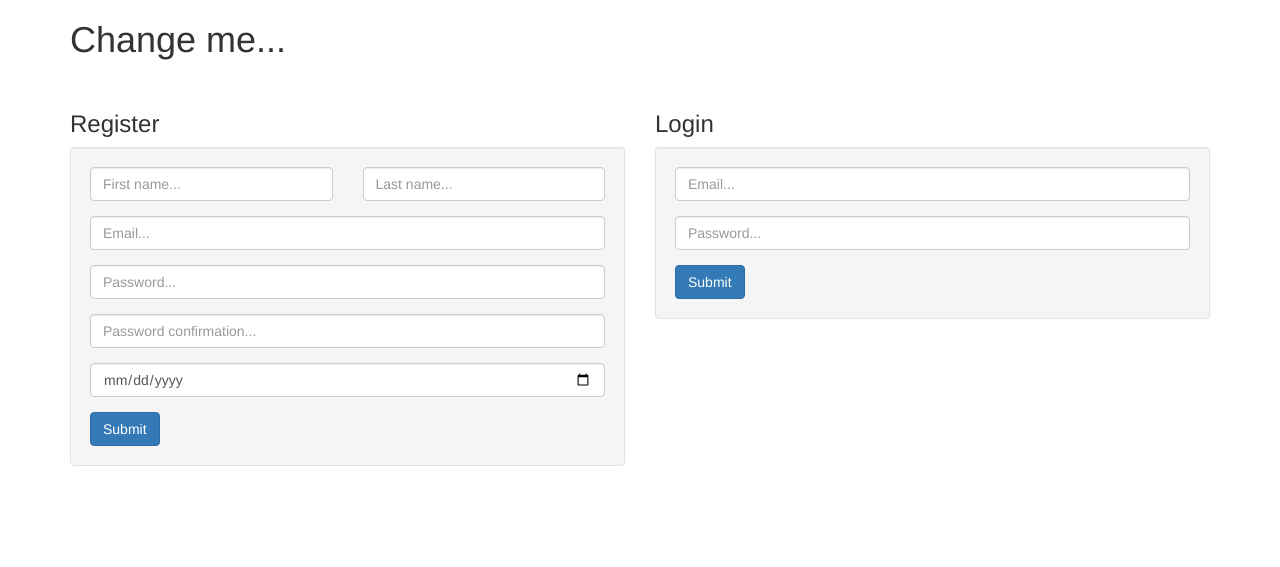
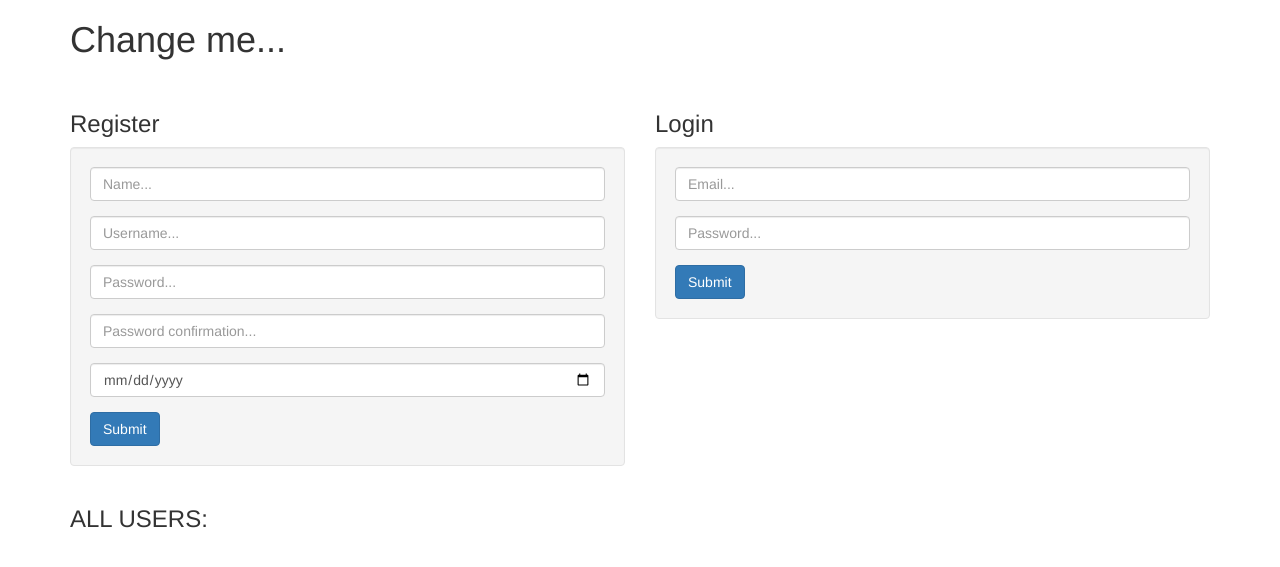
Before and after one commit to mpedersen2054/django_login_reg, a Django app: template apps/email_and_registration/templates/email_and_registration/index.html in a window 1280 px wide. Shown: the top 567 px of the page. Run offline with Django 3.2, Linux system fonts and the light colour scheme; the template is opened without the code that fills it: values that come from a table or form of the project are taken from there, others are empty; data comes from the database, SQL or seed files in the repository; parts of the project's set-up code (start-up, migrations or seed data) failed here and were passed over; some libraries are stand-ins or nearby versions.

Commit message:
update model, get user to create successfully

```diff
--- a/apps/email_and_registration/models.py
+++ b/apps/email_and_registration/models.py
@@ -1,9 +1,9 @@
 from __future__ import unicode_literals
 import re
 import bcrypt
-# from __future__ import unicode_literals
-
+from datetime import datetime
 from django.db import models
+from ..wish_items.models import WishItem
 
 class UserManager(models.Manager):
     def validate_register(self, registerData):
@@ -11,21 +11,22 @@ class UserManager(models.Manager):
         letter_only_regex = '^[a-zA-Z]+$'
         email_format_regex = '^\w+@[a-zA-Z_]+?\.[a-zA-Z]{2,3}$'
 
-        first_name_valid    = False
-        last_name_valid     = False
-        email_valid         = False
+        name_valid          = False
+        username_valid      = False
+        date_hired_valid    = False
         password_valid      = False
         password_conf_valid = False
         user_exists         = False
 
-        # first_name & last_name more than 2 chars, letters only
-        if re.match(letter_only_regex, registerData['first_name']) and len(registerData['first_name']) > 2:
-            first_name_valid = True
-        if re.match(letter_only_regex, registerData['last_name']) and len(registerData['last_name']) > 2:
-            last_name_valid = True
-        # email valid format & exists
-        if re.match(email_format_regex, registerData['email']) and len(registerData['email']) > 0:
-            email_valid = True
+        # 3 chars
+        if len(registerData['name']) > 3:
+            name_valid = True
+        if len(registerData['username']) > 3:
+            username_valid = True
+
+        if len(registerData['hired_at']) > 1:
+            date_hired_valid = True
+
         # password exists, more than 8 chars
         if len(registerData['password']) > 8:
             password_valid = True
@@ -34,16 +35,16 @@ class UserManager(models.Manager):
             password_conf_valid = True
 
         # check if email exists in the db
-        user = User.objects.filter(email=registerData['email'])
+        user = User.objects.filter(username=registerData['username'])
         if len(user) > 0:
             user_exists = True
 
-        if not first_name_valid:
-            errors.append('The first name was invalid. It needs to be only letters and at least 2 characters')
-        if not last_name_valid:
-            errors.append('The last name was invalid. It needs to be only letters and at least 2 characters')
-        if not email_valid:
-            errors.append('The email was not valid.')
+        if not name_valid:
+            errors.append('Your name must be at least 3 characters.')
+        if not username_valid:
+            errors.append('Username must be atleast 3 characters.')
+        if not date_hired_valid:
+            errors.append('Need to fill in a date.')
         if not password_valid:
             errors.append('The password was not valid.')
         if not password_conf_valid:
@@ -77,9 +78,9 @@ class UserManager(models.Manager):
             return False
         hashed = bcrypt.hashpw(userObj['password'].encode(), bcrypt.gensalt())
         user_obj = {
-            'first_name': userObj['first_name'],
-            'last_name':  userObj['last_name'],
-            'email':      userObj['email'],
+            'name':       userObj['name'],
+            'username':   userObj['username'],
+            'hired_at': userObj['hired_at'],
             'password':   hashed
         }
         return user_obj
@@ -89,12 +90,13 @@ class UserManager(models.Manager):
 
 # Create your models here.
 class User(models.Model):
-    first_name = models.CharField(max_length=50)
-    last_name  = models.CharField(max_length=50)
-    email      = models.CharField(max_length=50)
+    name       = models.CharField(max_length=255)
+    username   = models.CharField(max_length=255)
     password   = models.CharField(max_length=255)
+    hired_at   = models.DateTimeField(default=datetime.now)
     created_at = models.DateTimeField(auto_now_add=True)
     updated_at = models.DateTimeField(auto_now=True)
+    wish_items = models.ManyToManyField(WishItem)
     objects    = UserManager()
 
     # def __unicode__(self):
--- a/apps/email_and_registration/templates/email_and_registration/dashboard.html
+++ b/apps/email_and_registration/templates/email_and_registration/dashboard.html
@@ -29,7 +29,7 @@
   <div class="container">
     <div class="row">
       <div class="col-md-12">
-        <h1>Success! Welcome {{user.first_name}} {{user.last_name}}</h1>
+        <h1>Success! Welcome {{user.name}}, {{user.username}}</h1>
       </div>
     </div>
     <div class="row">
--- a/apps/email_and_registration/templates/email_and_registration/index.html
+++ b/apps/email_and_registration/templates/email_and_registration/index.html
@@ -33,17 +33,10 @@
             <form action="{% url 'users:register_user' %}" method="POST" class="form">
               {% csrf_token %}
               <div class="form-group">
-                <div class="row">
-                  <div class="col-md-6">
-                    <input type="text" name="first_name" class="form-control" placeholder="First name...">
-                  </div>
-                  <div class="col-md-6">
-                    <input type="text" name="last_name" class="form-control" placeholder="Last name...">
-                  </div>
-                </div>
+                <input type="text" name="name" class="form-control" placeholder="Name...">
               </div>
               <div class="form-group">
-                <input type="text" name="email" class="form-control" placeholder="Email...">
+                <input type="text" name="username" class="form-control" placeholder="Username...">
               </div>
               <div class="form-group">
                 <input type="text" name="password" class="form-control" placeholder="Password...">
@@ -52,7 +45,7 @@
                 <input type="text" name="password_conf" class="form-control" placeholder="Password confirmation...">
               </div>
               <div class="form-group">
-                <input type="date" name="date_hired" class="form-control">
+                <input type="date" name="hired_at" class="form-control">
               </div>
               <input type="submit" value="Submit" class="btn btn-primary">
             </form>
@@ -78,13 +71,14 @@
       </div>
     </div>
 
-    <!-- <div class="row">
+    <div class="row">
       <div class="col-md-6">
+        <h3>ALL USERS:</h3>
         {% for user in users %}
-          <p>{{user.first_name}} {{user.last_name}} | {{user.email}} | {{user.password}}</p>
+          <p>{{user.id}} {{user.name}} {{user.username}} {{user.hired_at}} {{user.password}}</p>
         {% endfor %}
       </div>
-    </div> -->
+    </div>
 
   </div>
 
--- a/apps/wish_items/models.py
+++ b/apps/wish_items/models.py
@@ -3,3 +3,7 @@ from __future__ import unicode_literals
 from django.db import models
 
 # Create your models here.
+class WishItem(models.Model):
+    name       = models.CharField(max_length=255)
+    created_at = models.DateTimeField(auto_now_add=True)
+    updated_at = models.DateTimeField(auto_now=True)
```
Also changed, not shown: apps/email_and_registration/views.py (+30 -23 lines), apps/email_and_registration/migrations/0002_user_hired_at.py (added), apps/email_and_registration/migrations/0003_auto_20170127_1933.py (added), apps/email_and_registration/migrations/0004_user_wish_items.py (added), apps/wish_items/migrations/0001_initial.py (added), db.sqlite3, 2 other files.
